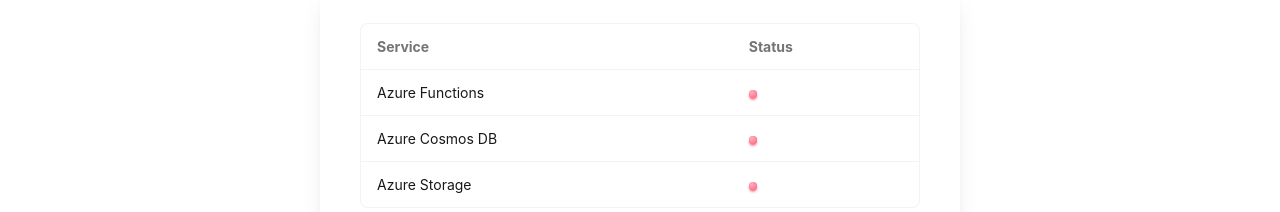
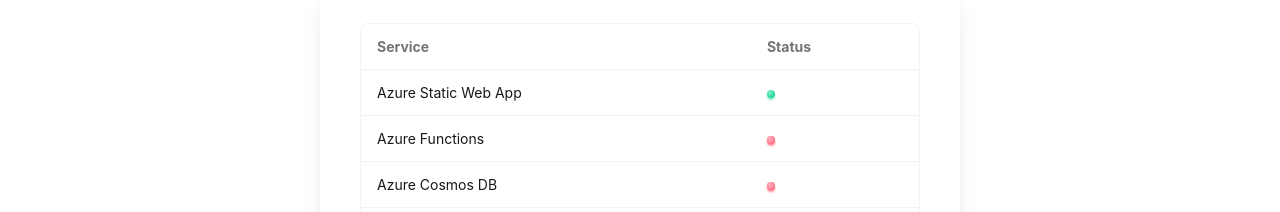
Before and after one commit to ProgramX-NPledger/ProgramX-AngularClient, an Angular app in the folder client/: page /login in a window 1280 px wide. Shown: the part 380-592 px from the top of the page. Built offline with nearby package versions, Linux system fonts and the light colour scheme; no server answers.

Commit message:
Moved secrets

```diff
--- a/client/src/app/core/services/login-service.service.ts
+++ b/client/src/app/core/services/login-service.service.ts
@@ -14,7 +14,8 @@
   baseUrl = environment.baseUrl;
 
   login(username: string, password: string) {
-    const url = `${this.baseUrl}/login`;
+    const url = `${this.baseUrl}/login${environment.azureFunctionsKey ? `?code=${environment.azureFunctionsKey}` : ''}`;
+    console.log(url);
     const body = {
       userName: username,
       password
--- a/client/src/app/site-health/site-health.component.html
+++ b/client/src/app/site-health/site-health.component.html
@@ -10,13 +10,24 @@
       </thead>
       <tbody>
         <tr>
+            <td>Azure Static Web App</td>
+            <td>
+                @if(healthCheckStatus() === null) {
+                    <div class="skeleton h-2 w-32"></div>
+                } @else {
+                    <div class="inline-grid *:[grid-area:1/1]">
+                        <div class="status status-success"></div>
+                    </div>
+                }
+            </td>
+        </tr>
+        <tr>
             <td>Azure Functions</td>
             <td>
                 @if(healthCheckStatus() === null) {
                     <div class="skeleton h-2 w-32"></div>
                 } @else if(healthCheckStatus()?.azureFunctions) {
                     <div class="inline-grid *:[grid-area:1/1]">
-                        <div class="status status-success animate-ping"></div>
                         <div class="status status-success"></div>
                     </div>
                 } @else if(!healthCheckStatus()?.azureFunctions) {
@@ -34,7 +45,6 @@
                     <div class="skeleton h-2 w-32"></div>
                 } @else if(healthCheckStatus()?.azureCosmosDb) {
                     <div class="inline-grid *:[grid-area:1/1]">
-                        <div class="status status-success animate-ping"></div>
                         <div class="status status-success"></div>
                     </div>
                 } @else if(!healthCheckStatus()?.azureCosmosDb) {
@@ -52,7 +62,6 @@
                     <div class="skeleton h-2 w-32"></div>
                 } @else if(healthCheckStatus()?.azureStorage) {
                     <div class="inline-grid *:[grid-area:1/1]">
-                        <div class="status status-success animate-ping"></div>
                         <div class="status status-success"></div>
                     </div>
                 } @else if(!healthCheckStatus()?.azureStorage) {
--- a/client/src/environments/environment.prod.ts
+++ b/client/src/environments/environment.prod.ts
@@ -1,6 +1,7 @@
 
 export const environment = {
-  production: true,
+  production: false,
   // Update the baseUrl to match your API endpoint
-  baseUrl: 'https://fa-programx.azurewebsites.net/api/v1'
+  baseUrl: 'http://localhost:7276/api/v1',
+  azureFunctionsKey: null
 };
--- a/client/src/environments/environment.ts
+++ b/client/src/environments/environment.ts
@@ -2,5 +2,6 @@
 export const environment = {
   production: false,
   // Update the baseUrl to match your API endpoint
-  baseUrl: 'http://localhost:7276/api/v1'
+  baseUrl: 'http://localhost:7276/api/v1',
+  azureFunctionsKey: null
 };
```
